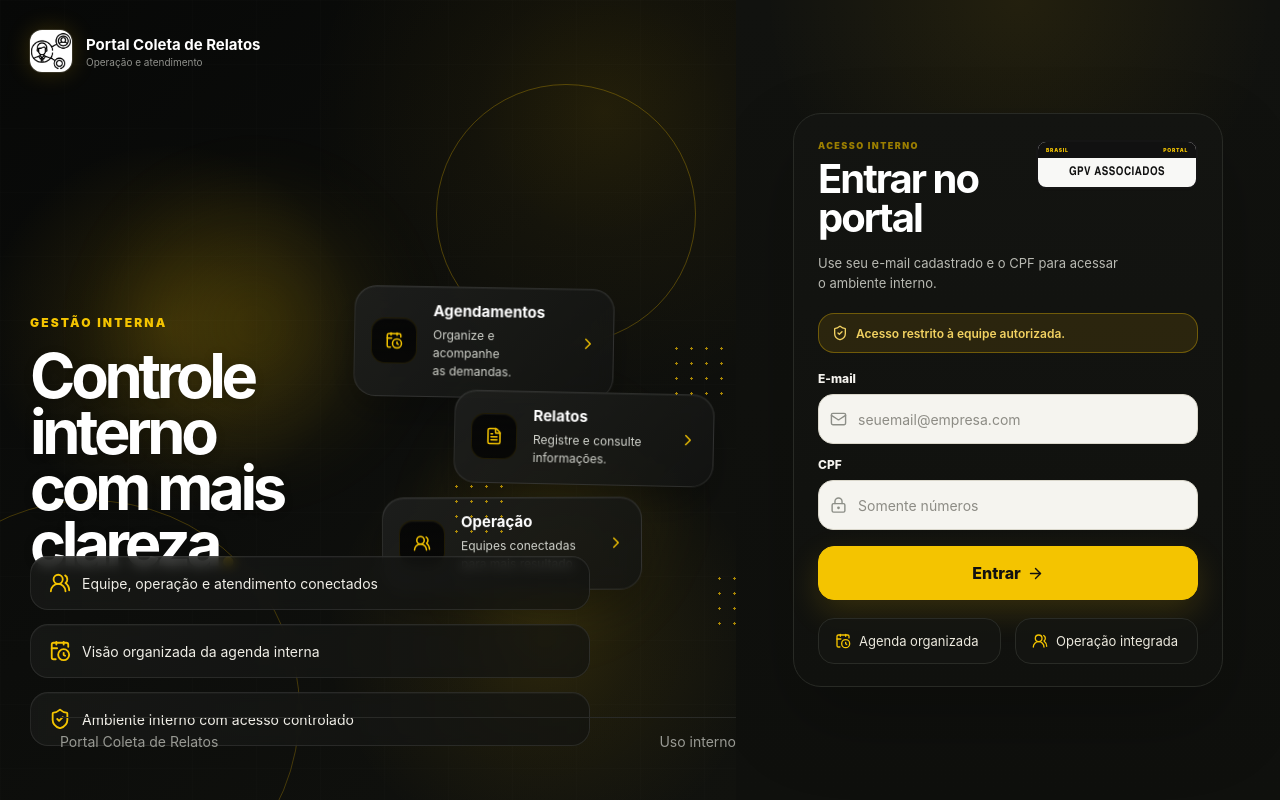
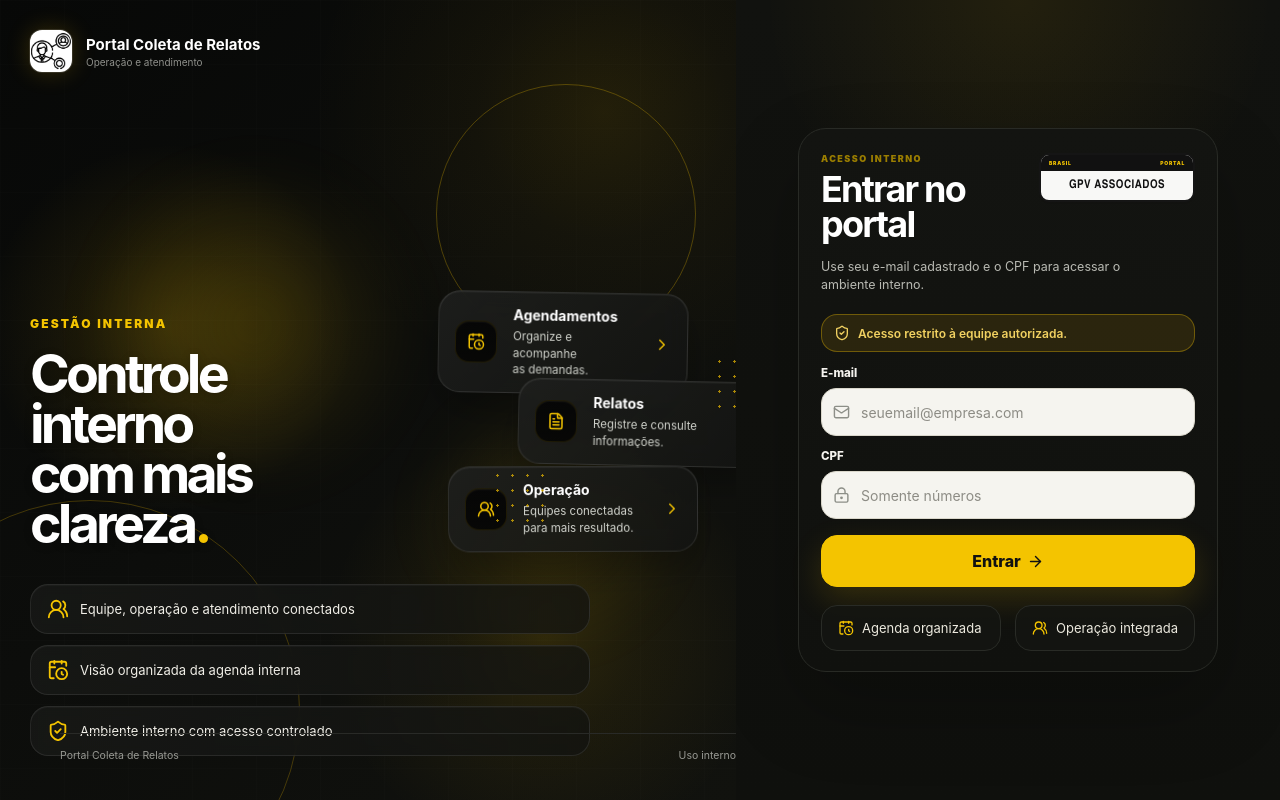
Before and after one commit to pedrohenriquefsdev-never-give-up/Coleta-de-Relatos-Agendamento, a Next.js app: page /login in a window 1280 px wide. Built offline with nearby package versions, Linux system fonts and the light colour scheme; no server answers.

Commit message:
Add files via upload

```diff
--- a/app/globals.css
+++ b/app/globals.css
@@ -598,3 +598,102 @@
     margin-top:26px!important;
   }
 }
+
+/* V1.9 fine tune */
+.v18-hero-grid{
+  margin-top:56px!important;
+  grid-template-columns:minmax(360px,.96fr) minmax(320px,1.04fr)!important;
+  gap:30px!important;
+}
+.v18-copy-block h1{
+  font-size:clamp(52px,4.7vw,68px)!important;
+  max-width:560px!important;
+  line-height:.93!important;
+}
+.v18-microcards{
+  min-height:295px!important;
+}
+.v18-microcard{
+  width:min(255px,78%)!important;
+  padding:15px 16px!important;
+}
+.v18-microcard.card-a{
+  top:-4px!important;
+  left:18px!important;
+}
+.v18-microcard.card-b{
+  top:92px!important;
+  left:108px!important;
+}
+.v18-microcard.card-c{
+  top:184px!important;
+  left:36px!important;
+}
+.v18-microcard strong{font-size:14px!important}
+.v18-microcard small{font-size:11.5px!important;line-height:1.42!important}
+.v18-microcard .micro-icon{
+  width:42px!important;
+  height:42px!important;
+}
+.cluster-a{top:58px!important;left:292px!important}
+.cluster-b{top:172px!important;left:70px!important}
+.cluster-c{top:238px!important;left:330px!important}
+.v18-feature-stack{
+  bottom:52px!important;
+  width:min(560px,calc(100% - 60px))!important;
+  gap:11px!important;
+}
+.v18-feature-stack>div{
+  padding:13px 16px!important;
+}
+.v18-feature-stack>div span{
+  font-size:13px!important;
+}
+.v17-footer{
+  bottom:18px!important;
+  font-size:10.5px!important;
+}
+.v18-panel .login-panel-wrap{
+  width:min(420px,100%)!important;
+}
+.v18-login-card{
+  padding:24px 22px 20px!important;
+}
+.v18-login-card .login-card-topline h2{
+  font-size:36px!important;
+  max-width:176px!important;
+}
+.v18-login-card .login-intro{
+  font-size:12.5px!important;
+  line-height:1.45!important;
+}
+.v18-login-card .vehicle-plate.wide{
+  width:156px!important;
+}
+.v18-login-card .login-tip.clean{
+  padding:10px 12px!important;
+  margin-bottom:14px!important;
+}
+.v18-login-card .field label{font-size:11.5px!important}
+.v18-login-card .input{min-height:48px!important}
+.v18-login-card .btn.primary{min-height:52px!important}
+.v18-login-mini-features{gap:10px!important}
+.v18-login-mini-features>div{padding:10px 11px!important}
+
+@media(max-width:1500px){
+  .v18-hero-grid{
+    margin-top:48px!important;
+  }
+  .v18-copy-block h1{
+    font-size:clamp(50px,4.4vw,62px)!important;
+  }
+}
+@media(max-height:800px) and (min-width:981px){
+  .v18-hero-grid{margin-top:42px!important}
+  .v18-copy-block h1{font-size:clamp(48px,4.2vw,58px)!important}
+  .v18-microcards{min-height:270px!important}
+  .v18-microcard.card-b{top:84px!important;left:98px!important}
+  .v18-microcard.card-c{top:170px!important;left:28px!important}
+  .v18-feature-stack{bottom:44px!important}
+  .v17-footer{bottom:14px!important}
+}
--- a/package.json
+++ b/package.json
@@ -1,6 +1,6 @@
 {
   "name": "portal-coleta-relatos",
-  "version": "1.8.0",
+  "version": "1.9.0",
   "private": true,
   "scripts": {
     "dev": "next dev",
```
